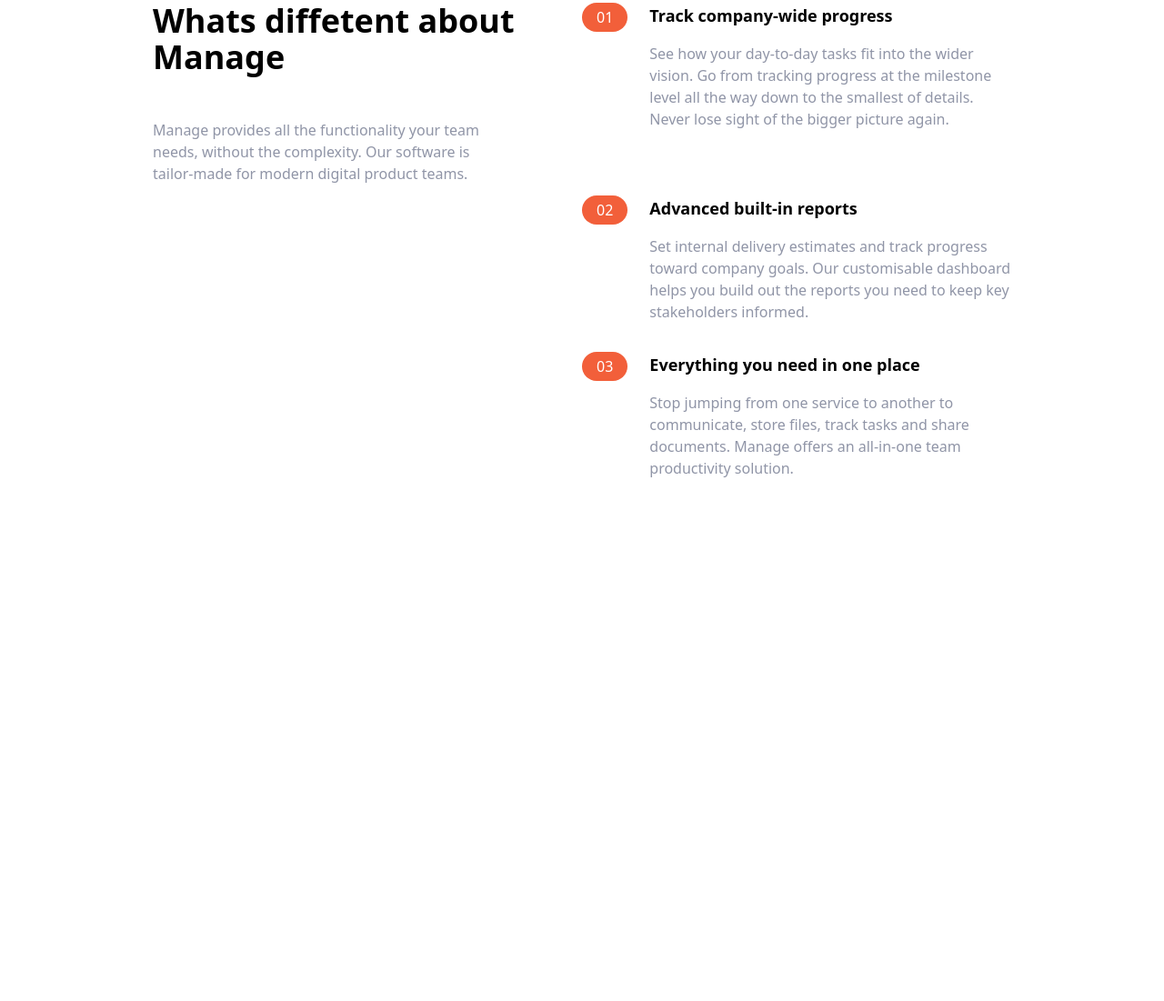
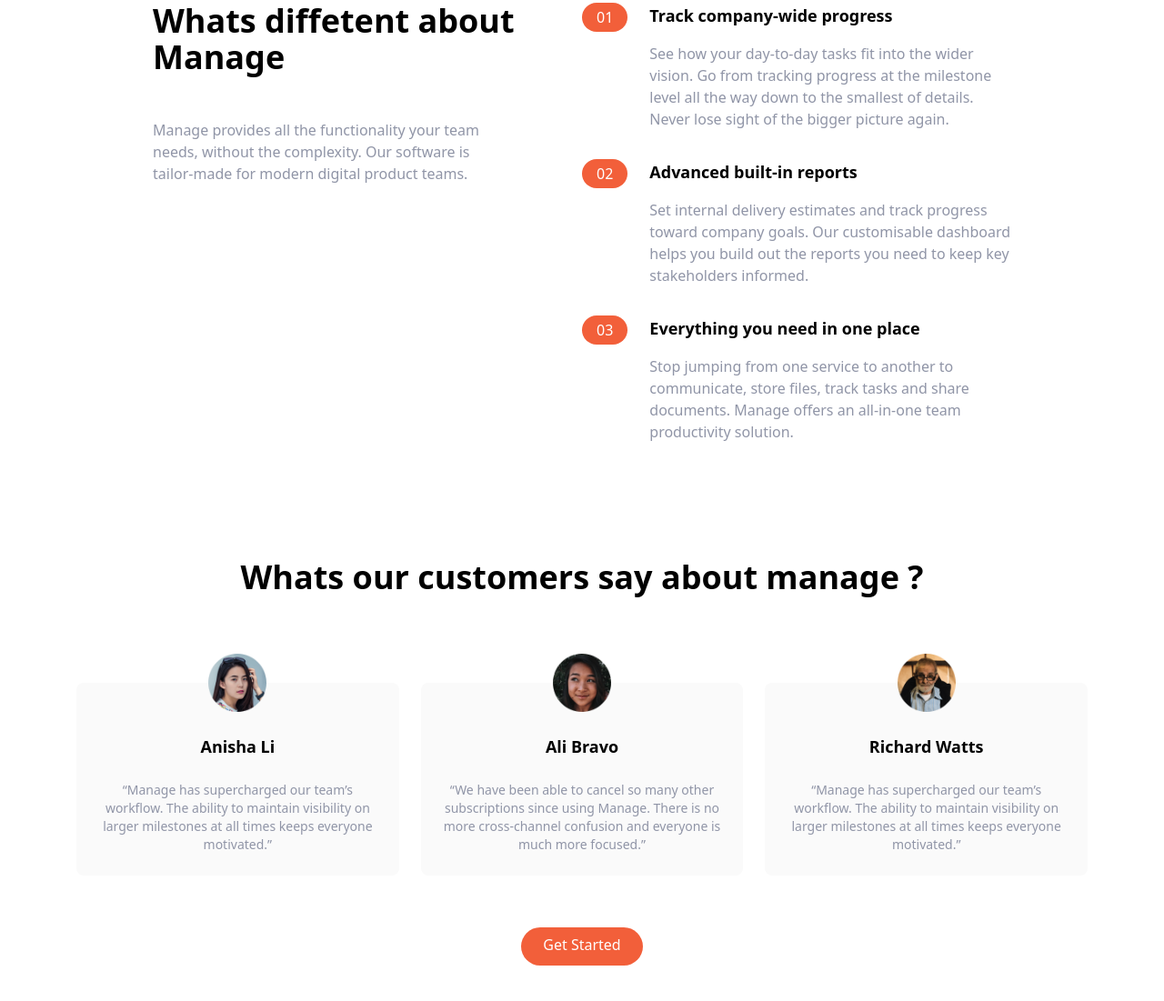
Before and after one commit to fendishatech/landing-pages, a website: page src/index.html in a window 1280 px wide. Shown: the part 653-1754 px from the top of the page at 91% size. Before the commit the page ends 1180 px from the top, so only its background shows below. Drawn offline with Linux system fonts and the light colour scheme.

Commit message:
testimonials

```diff
--- a/src/index.html
+++ b/src/index.html
@@ -32,6 +32,7 @@
       </div>
     </nav>
     <!-- Navbar -->
+
     <!-- Hero -->
     <section id="hero">
       <div
@@ -66,6 +67,7 @@
       </div>
     </section>
     <!-- Hero -->
+
     <!-- Features -->
     <section id="features">
       <div
@@ -84,9 +86,9 @@
         </div>
         <!-- Numbered List -->
         <div class="md:w-1/2 flex flex-col space-y-8">
-          <!-- List item one -->
+          <!-- List item 1 -->
           <div
-            class="mb-10 flex md:flex-row flex-col space-y-3 md:space-y-0 md:space-x-6"
+            class="flex md:flex-row flex-col space-y-3 md:space-y-0 md:space-x-6"
           >
             <!-- Heading -->
             <div class="rounded-l-full bg-brightRedSupLight md:bg-transparent">
@@ -180,5 +182,72 @@
       </div>
     </section>
     <!-- Features -->
+
+    <!-- Testimonials -->
+    <section id="testimonials">
+      <div class="max-w-6xl px-5 mx-auto mt-32 text-center">
+        <!-- Heading -->
+        <h2 class="text-4xl font-bold text-center">
+          Whats our customers say about manage ?
+        </h2>
+        <!-- Testimonials section -->
+        <div class="mt-24 flex flex-col md:flex-row md:space-x-6">
+          <!-- Testimonial 1 -->
+          <div
+            class="md:w-1/3 flex flex-col items-center p-6 space-y-6 rounded-lg bg-veryLightGray"
+          >
+            <img
+              src="/src/images/avatar-anisha.png"
+              alt=""
+              class="w-16 -mt-14"
+            />
+            <h5 class="text-lg font-bold">Anisha Li</h5>
+            <p class="text-sm text-darkGrayishBlue">
+              “Manage has supercharged our team’s workflow. The ability to
+              maintain visibility on larger milestones at all times keeps
+              everyone motivated.”
+            </p>
+          </div>
+          <!-- Testimonial 2 -->
+          <div
+            class="hidden flex-col items-center p-6 space-y-6 rounded-lg bg-veryLightGray md:flex md:w-1/3"
+          >
+            <img src="/src/images/avatar-ali.png" class="w-16 -mt-14" alt="" />
+            <h5 class="text-lg font-bold">Ali Bravo</h5>
+            <p class="text-sm text-darkGrayishBlue">
+              “We have been able to cancel so many other subscriptions since
+              using Manage. There is no more cross-channel confusion and
+              everyone is much more focused.”
+            </p>
+          </div>
+
+          <!-- Testimonial 3 -->
+          <div
+            class="hidden flex-col items-center p-6 space-y-6 rounded-lg bg-veryLightGray md:flex md:w-1/3"
+          >
+            <img
+              src="/src/images/avatar-richard.png"
+              class="w-16 -mt-14"
+              alt=""
+            />
+            <h5 class="text-lg font-bold">Richard Watts</h5>
+            <p class="text-sm text-darkGrayishBlue">
+              “Manage has supercharged our team’s workflow. The ability to
+              maintain visibility on larger milestones at all times keeps
+              everyone motivated.”
+            </p>
+          </div>
+        </div>
+        <!-- CTA -->
+        <div class="my-16">
+          <a
+            href="#"
+            class="p-3 px-6 pt-2 text-white bg-brightRed rounded-full baseline hover:bg-brightRedLight"
+            >Get Started</a
+          >
+        </div>
+      </div>
+    </section>
+    <!-- Testimonials -->
   </body>
 </html>
```
Also changed, not shown: src/style/output.css.
